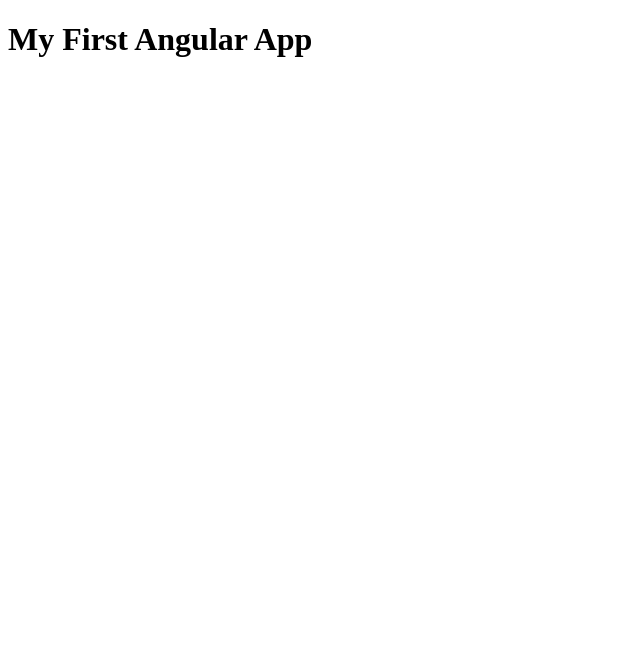
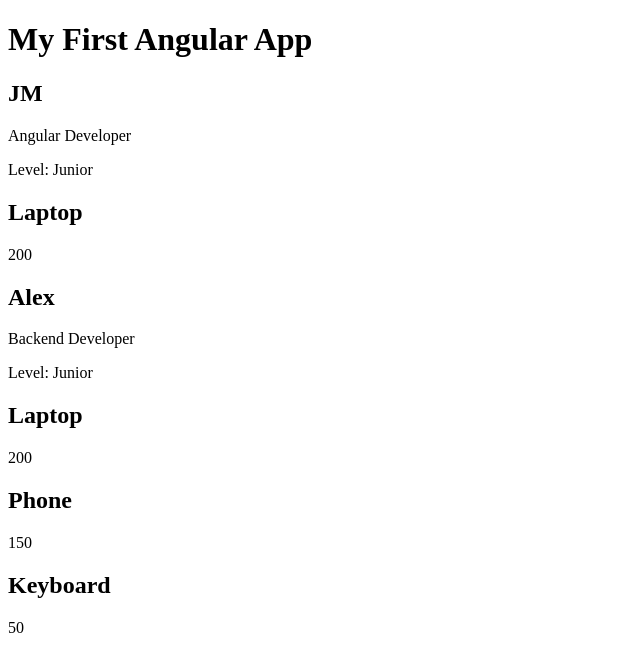
Before and after one commit to josemanuelborja/PRAC-FE-BE, an Angular app: page / in a window 1280 px wide. Shown: the top 672 px of the page, without its empty margins (0-640 px from the left). Built offline with nearby package versions, Linux system fonts and the light colour scheme.

Commit message:
feature: DAY 5 COMPLETE

```diff
--- a/src/app/day1/app.component.html
+++ /dev/null
@@ -1 +0,0 @@
-<h1>{{ title }} </h1>
--- a/src/app/day1/app.component.ts
+++ /dev/null
@@ -1,17 +0,0 @@
-import { Component } from '@angular/core';
-import { FormsModule } from '@angular/forms';
-import { CommonModule } from '@angular/common';
-import { NgIf } from '@angular/common';
-
-@Component({
-  selector: 'app-root',
-  standalone: true,
-  imports: [FormsModule, CommonModule, NgIf],
-  templateUrl: './app.component.html'
-})
-
-
-export class AppComponent {
-  title: string = 'My First Angular App';
-
-}
--- /dev/null
+++ b/src/app/day5/app.component.html
@@ -0,0 +1,33 @@
+<h1>{{ title }} </h1>
+
+<app-user-card
+  [name]="'JM'"
+  [role]="'Angular Developer'"
+  [level]="'Junior'">
+</app-user-card>
+
+<app-product-card
+  [productName]="'Laptop'"
+  [productPrice]="200">
+</app-product-card>
+
+<app-user-card
+  [name]="'Alex'"
+  [role]="'Backend Developer'"
+  [level]="'Junior'">
+</app-user-card>
+
+<app-product-card
+ [productName]="'Laptop'"
+ [productPrice]="200">
+</app-product-card>
+
+<app-product-card
+ [productName]="'Phone'"
+ [productPrice]="150">
+</app-product-card>
+
+<app-product-card
+ [productName]="'Keyboard'"
+ [productPrice]="50">
+</app-product-card>
--- /dev/null
+++ b/src/app/day5/app.component.ts
@@ -0,0 +1,18 @@
+import { Component } from '@angular/core';
+import { FormsModule } from '@angular/forms';
+import { CommonModule, } from '@angular/common';
+import { UserCardComponent } from '../user-card/user-card.component';
+import { ProductCardComponent } from '../product-card/product-card.component'
+
+@Component({
+  selector: 'app-root',
+  standalone: true,
+  imports: [FormsModule, CommonModule, UserCardComponent, ProductCardComponent],
+  templateUrl: './app.component.html'
+})
+
+
+export class AppComponent {
+  title: string = 'My First Angular App';
+
+}
--- /dev/null
+++ b/src/app/product-card/product-card.component.html
@@ -0,0 +1,2 @@
+<h2>{{ productName }}</h2>
+<p>{{ productPrice }}</p>
--- /dev/null
+++ b/src/app/user-card/user-card.component.html
@@ -0,0 +1,3 @@
+<h2>{{ name }}</h2>
+<p>{{ role }}</p>
+<p>Level: {{ level }} </p>
--- a/src/main.ts
+++ b/src/main.ts
@@ -1,7 +1,7 @@
 import { bootstrapApplication } from '@angular/platform-browser';
 import { appConfig } from './app/app.config';
 import { App } from './app/app';
-import { AppComponent } from './app/day1/app.component';
+import { AppComponent } from './app/day5/app.component';
 
 bootstrapApplication(AppComponent, appConfig)
   .catch((err) => console.error(err));
```
Also changed, not shown: src/app/product-card/product-card.component.ts (added, +14 -0 lines), src/app/user-card/user-card.component.ts (added, +15 -0 lines), src/app/day5/app.component.scss (added), src/app/product-card/product-card.component.scss (added), src/app/user-card/user-card.component.scss (added).
